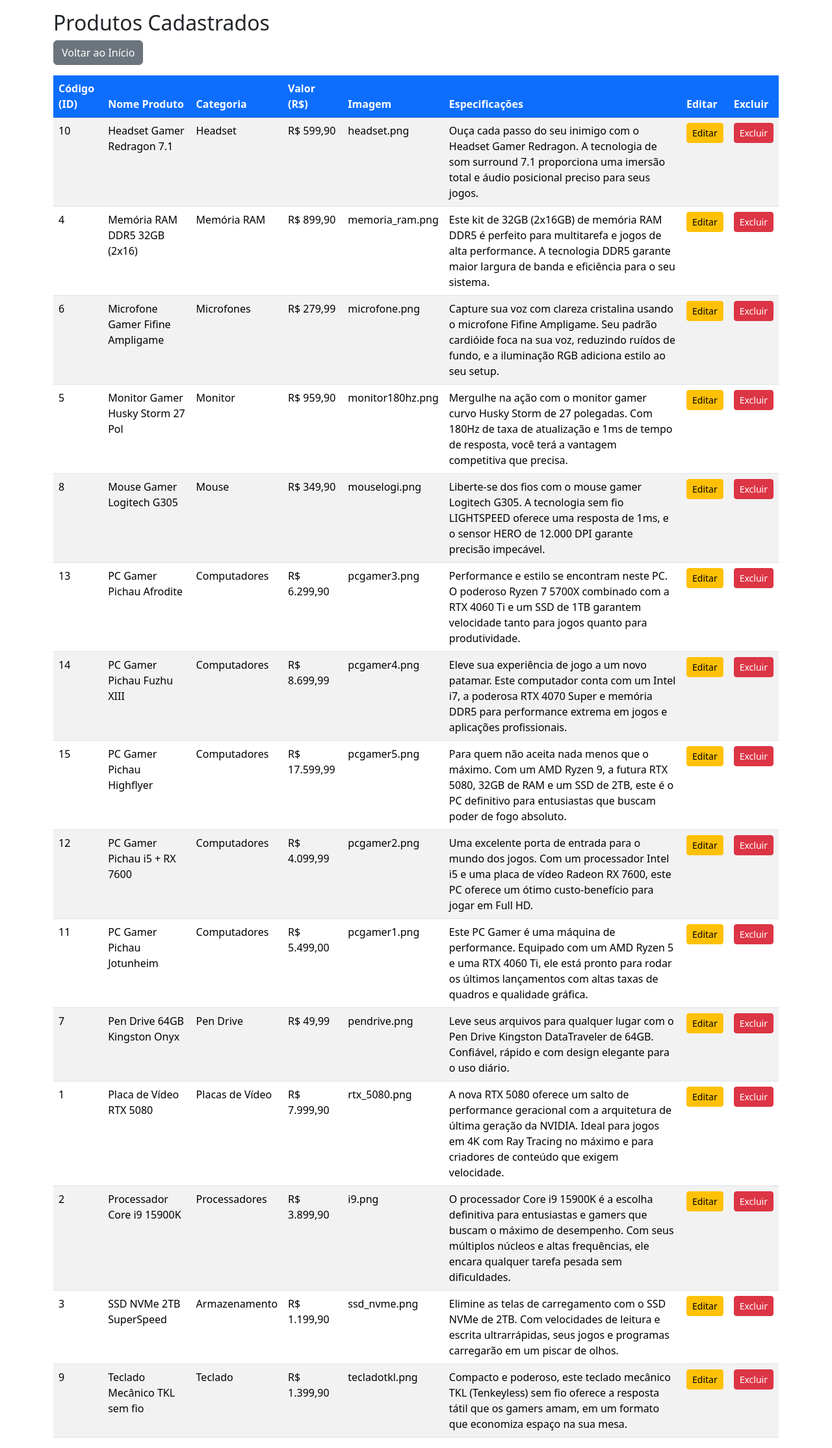
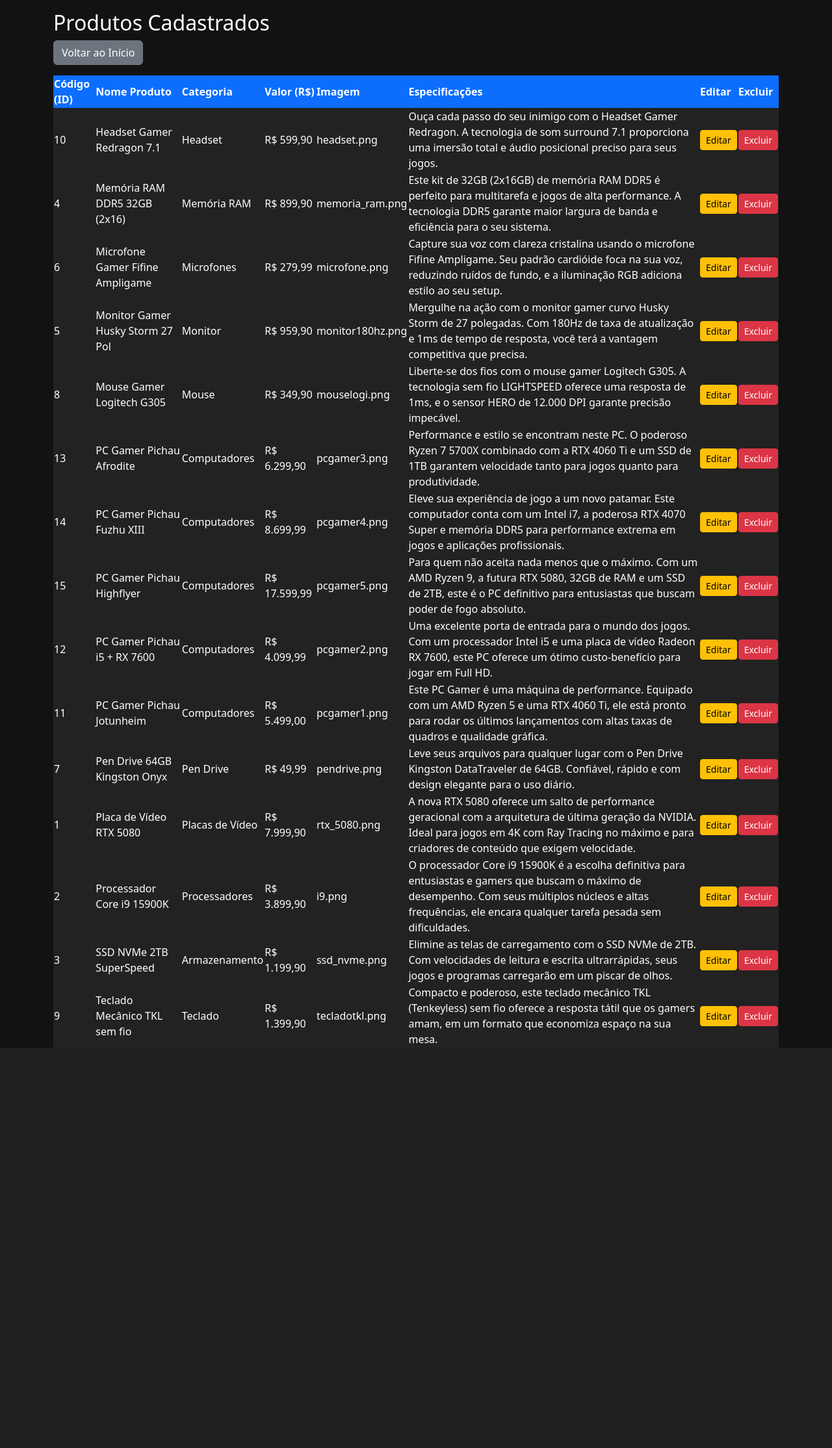
Before and after one commit to Italoromulo/CRUD-2.0, a PHP site: page /consul_todos.php in a window 1280 px wide. Shown: the whole page at 65% size. After the commit the page ends 1612 px from the top, so only its background shows below. Run offline with PHP 8.4, Linux system fonts and the light colour scheme; data comes from the database, SQL or seed files in the repository.

Commit message:
Update consul_todos.php

```diff
--- a/consul_todos.php
+++ b/consul_todos.php
@@ -11,9 +11,27 @@
     <meta charset="UTF-8">
     <meta name="viewport" content="width=device-width, initial-scale=1.0">
     <title>Todos os Produtos Cadastrados</title>
-    <link href="https://cdn.jsdelivr.net/npm/bootstrap@5.3.8/dist/css/bootstrap.min.css" rel="stylesheet" integrity="sha384-sRIl4kxILFvY47J16cr9ZwB07vP4J8+LH7qKQnuqkuIAvNWLzeN8tE5YBujZqJLB" crossorigin="anonymous">
-    <link rel="stylesheet" href="style.css">
+    <link href="https://cdn.jsdelivr.net/npm/bootstrap@5.3.8/dist/css/bootstrap.min.css" rel="stylesheet"
+        integrity="sha384-sRIl4kxILFvY47J16cr9ZwB07vP4J8+LH7qKQnuqkuIAvNWLzeN8tE5YBujZqJLB" crossorigin="anonymous">
 </head>
+<style>
+    body {
+        background-color: #121212;
+    }
+
+    h2 {
+        color: #ffffff;
+    }
+
+    tbody tr {
+        background-color: #222;
+        color: #ffffff;
+    }
+
+    tbody tr:hover {
+        background-color: #505050;
+    }
+</style>
 
 <body>
 
@@ -28,8 +46,8 @@
     <div class="container">
         <div class="row">
             <div class="col">
-                <table class="table table-hover table-striped">
-                    <thead style="background-color: #0d6efd; color: white; border-color: #0a58ca;">
+                <table class="tabela">
+                    <thead>
                         <tr>
                             <th style="color: white !important; background-color: #0d6efd;">Código (ID)</th>
                             <th style="color: white !important; background-color: #0d6efd;">Nome Produto</th>
@@ -72,7 +90,9 @@
         </div>
     </div>
 
-    <script src="https://cdn.jsdelivr.net/npm/bootstrap@5.3.8/dist/js/bootstrap.bundle.min.js" integrity="sha384-FKyoEForCGlyvwx9Hj09JcYn3nv7wiPVlz7YYwJrWVcXK/BmnVDxM+D2scQbITxI" crossorigin="anonymous"></script>
+    <script src="https://cdn.jsdelivr.net/npm/bootstrap@5.3.8/dist/js/bootstrap.bundle.min.js"
+        integrity="sha384-FKyoEForCGlyvwx9Hj09JcYn3nv7wiPVlz7YYwJrWVcXK/BmnVDxM+D2scQbITxI"
+        crossorigin="anonymous"></script>
 </body>
 
 </html>
```
